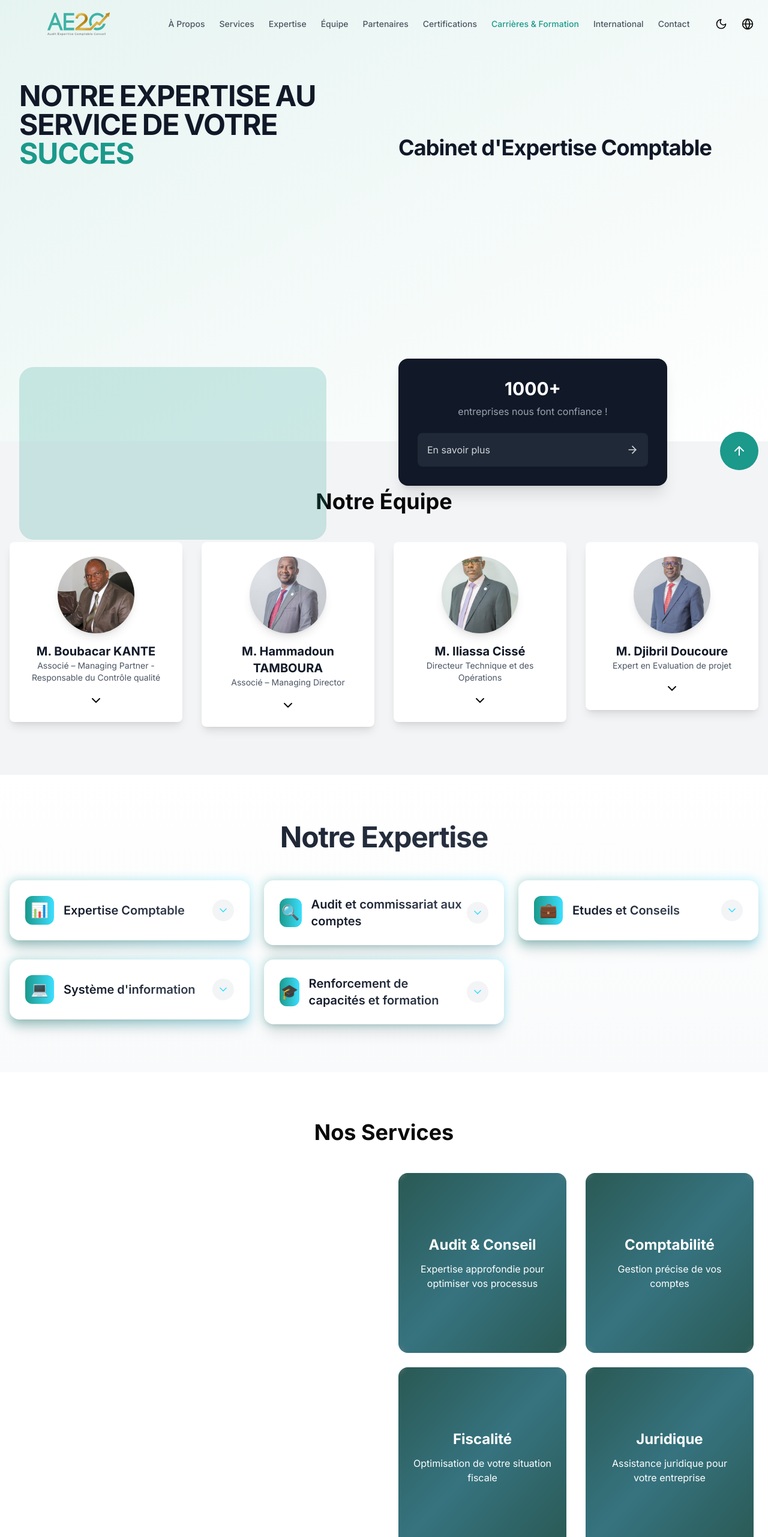
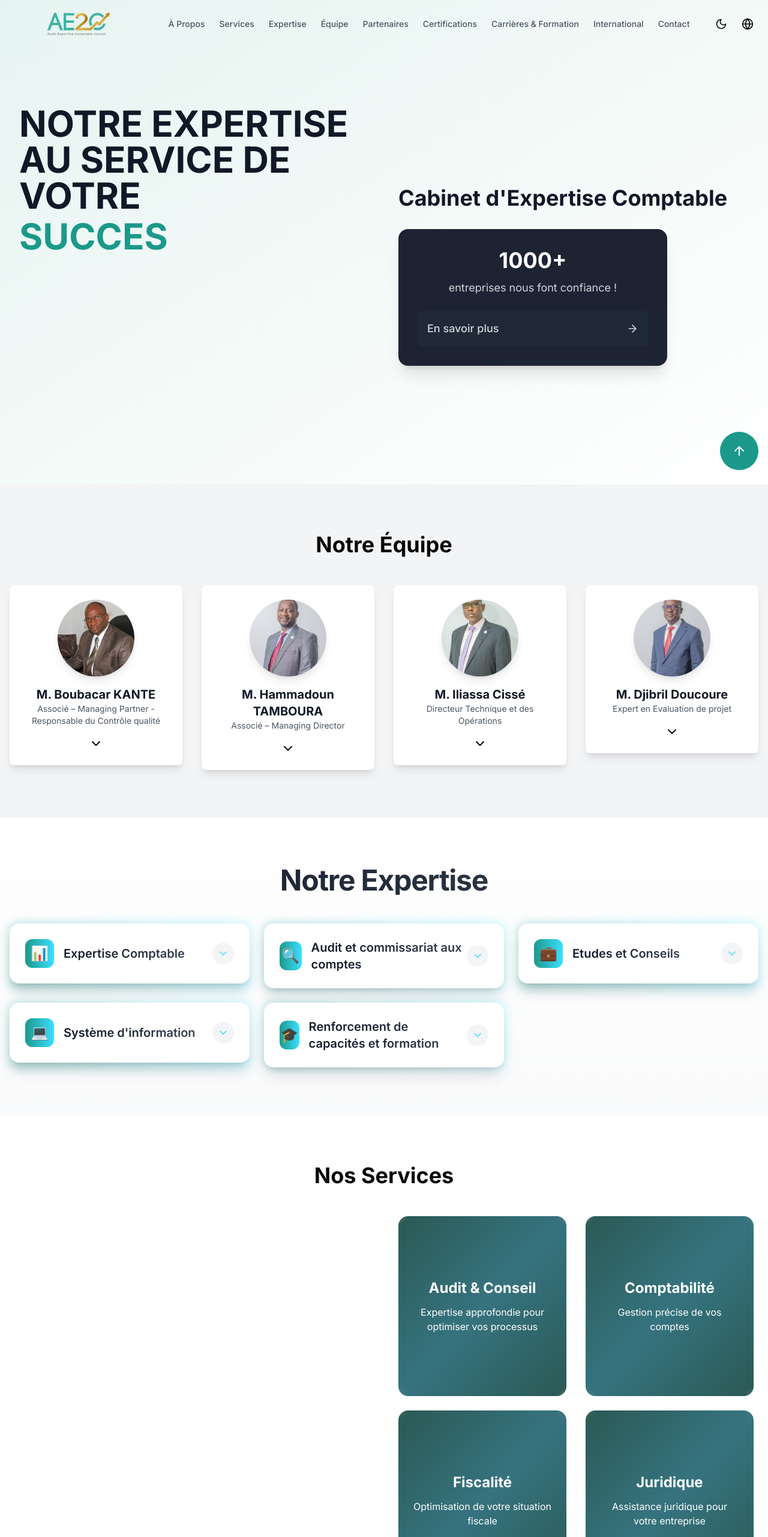
Before and after one commit to dinegamer/cabinetae2c, a Next.js app: page / in a window 1280 px wide. Shown: the top 2563 px of the page at 60% size. Built offline with nearby package versions, Linux system fonts and the light colour scheme.

Commit message:
Update .gitignore and re-install dependencies

```diff
--- a/src/app/components/HeroSection.tsx
+++ b/src/app/components/HeroSection.tsx
@@ -1,16 +1,21 @@
 "use client"
 
-import React from 'react'
+import React, { Suspense, lazy } from 'react'
 import { motion } from 'framer-motion'
 import { ArrowRight } from 'lucide-react'
-import dynamic from 'next/dynamic'
 
-const CreditCard3D = dynamic(() => import('./CreditCard3D'), {
-  ssr: false,
-  loading: () => (
-    <div className="w-full h-full min-h-[250px] bg-gradient-to-br from-[#1B998B]/10 to-[#3CDFFF]/10 rounded-xl animate-pulse" />
-  )
-})
+const CreditCard3D = lazy(() =>
+  import('./CreditCard3D').then(mod => {
+    return new Promise(resolve => {
+      // Add small delay to prevent immediate loading
+      setTimeout(() => resolve(mod), 100)
+    })
+  })
+)
+
+const LoadingPlaceholder = () => (
+  <div className="w-full h-full min-h-[250px] bg-gradient-to-br from-[#1B998B]/10 to-[#3CDFFF]/10 rounded-xl animate-pulse" />
+)
 
 interface HeroSectionProps {
   t: {
@@ -21,81 +26,81 @@ interface HeroSectionProps {
       learnMore: string
     }
   }
-  yOffset: any
+  yOffset: number
 }
 
 const HeroSection: React.FC<HeroSectionProps> = ({ t, yOffset }) => {
   return (
-    <section className="relative min-h-[calc(100vh-4rem)] flex items-center">
+    <section id="hero" className="relative min-h-screen pt-20 sm:pt-28 flex items-center">
       <div className="absolute inset-0 bg-gradient-to-br from-[#E6F4F1] to-white dark:from-gray-800 dark:to-gray-900" />
 
-      <div className="relative w-full max-w-7xl mx-auto px-4 sm:px-6 lg:px-8 py-12 sm:py-16 lg:py-20">
+      <div className="relative w-full max-w-7xl mx-auto px-4 sm:px-6 lg:px-8 py-8 sm:py-12 lg:py-16">
         <div className="grid gap-8 lg:gap-12 lg:grid-cols-2 items-center">
           {/* Left Column */}
           <motion.div
             className="flex flex-col space-y-6 sm:space-y-8"
-            initial={{ x: -50, opacity: 0 }}
-            animate={{ x: 0, opacity: 1 }}
-            transition={{ duration: 0.8, delay: 0.2 }}
+            initial={{ opacity: 0 }}
+            animate={{ opacity: 1 }}
+            transition={{ duration: 0.5 }}
           >
             <motion.h1
-              className="text-3xl sm:text-4xl lg:text-5xl font-bold leading-tight tracking-tight text-gray-900 dark:text-white"
+              className="text-4xl sm:text-5xl lg:text-6xl font-bold leading-tight text-gray-900 dark:text-white"
               initial={{ y: 20, opacity: 0 }}
               animate={{ y: 0, opacity: 1 }}
-              transition={{ duration: 0.6, delay: 0.3 }}
+              transition={{ duration: 0.5, delay: 0.2 }}
             >
-              {t.hero.title.split(' ').map((word, index) => (
-                <span key={index} className="inline-block mr-2">
-                  {word}
-                </span>
-              ))}
+              <span className="block mb-2">{t.hero.title}</span>
               <span className="text-[#1B998B] dark:text-[#3CDFFF]">SUCCES</span>
             </motion.h1>
 
             <motion.div
-              className="relative w-full aspect-[16/9] sm:aspect-[4/3] lg:aspect-[16/9] max-w-lg mx-auto lg:mx-0"
-              style={{ y: yOffset }}
-              initial={{ opacity: 0, scale: 0.95 }}
-              animate={{ opacity: 1, scale: 1 }}
-              transition={{ duration: 0.6, delay: 0.4 }}
+              className="relative w-full aspect-[16/9] max-w-lg mx-auto lg:mx-0"
+              style={{
+                transform: `translateY(${yOffset * 0.2}px)`,
+                transition: 'transform 0.1s linear'
+              }}
             >
-              <div className="absolute inset-0 rounded-3xl bg-[#1B998B]/20 dark:bg-[#3CDFFF]/20" />
-              <CreditCard3D />
+              <Suspense fallback={<LoadingPlaceholder />}>
+                <CreditCard3D />
+              </Suspense>
             </motion.div>
           </motion.div>
 
           {/* Right Column */}
           <motion.div
             className="flex flex-col space-y-8"
-            initial={{ x: 50, opacity: 0 }}
-            animate={{ x: 0, opacity: 1 }}
-            transition={{ duration: 0.8, delay: 0.2 }}
+            initial={{ opacity: 0 }}
+            animate={{ opacity: 1 }}
+            transition={{ duration: 0.5, delay: 0.1 }}
           >
             <motion.h2
-              className="text-2xl sm:text-3xl lg:text-4xl font-bold leading-tight tracking-tight text-gray-900 dark:text-white"
+              className="text-2xl sm:text-3xl lg:text-4xl font-bold leading-tight text-gray-900 dark:text-white"
               initial={{ y: 20, opacity: 0 }}
               animate={{ y: 0, opacity: 1 }}
-              transition={{ duration: 0.6, delay: 0.3 }}
+              transition={{ duration: 0.5, delay: 0.3 }}
             >
               {t.hero.subtitle}
             </motion.h2>
 
             <motion.div
               className="relative w-full max-w-md mx-auto lg:mx-0"
-              style={{ y: yOffset }}
-              initial={{ opacity: 0, scale: 0.95 }}
-              animate={{ opacity: 1, scale: 1 }}
-              transition={{ duration: 0.6, delay: 0.4 }}
+              style={{
+                transform: `translateY(${yOffset * 0.1}px)`,
+                transition: 'transform 0.1s linear'
+              }}
             >
-              <div className="rounded-2xl bg-gray-900 p-6 sm:p-8 text-white dark:bg-white dark:text-gray-900 shadow-xl">
+              <div className="rounded-2xl bg-gray-900/95 p-6 sm:p-8 text-white dark:bg-white/95 dark:text-gray-900 shadow-xl backdrop-blur-sm">
                 <div className="text-center">
-                  <div className="text-2xl sm:text-3xl font-bold">1000+</div>
-                  <div className="mt-2 text-sm sm:text-base text-gray-400 dark:text-gray-600">
+                  <div className="text-3xl sm:text-4xl font-bold">1000+</div>
+                  <div className="mt-3 text-base sm:text-lg text-gray-300 dark:text-gray-600">
                     {t.hero.trustText}
                   </div>
-                  <button className="mt-6 flex w-full items-center justify-between rounded-lg bg-gray-800 p-3 sm:p-4 text-gray-300 hover:bg-gray-700 dark:bg-gray-100 dark:text-gray-800 dark:hover:bg-gray-200 transition-colors">
-                    <span className="text-sm sm:text-base">{t.hero.learnMore}</span>
-                    <ArrowRight className="h-4 w-4 sm:h-5 sm:w-5" />
+                  <button
+                    className="mt-6 flex w-full items-center justify-between rounded-lg bg-gray-800 p-4 text-gray-300 hover:bg-gray-700 dark:bg-gray-100 dark:text-gray-800 dark:hover:bg-gray-200 transition-colors"
+                    onClick={() => document.getElementById('services')?.scrollIntoView({ behavior: 'smooth' })}
+                  >
+                    <span className="text-base sm:text-lg font-medium">{t.hero.learnMore}</span>
+                    <ArrowRight className="h-5 w-5" />
                   </button>
                 </div>
               </div>
--- a/src/app/components/ServiceCard.tsx
+++ b/src/app/components/ServiceCard.tsx
@@ -14,20 +14,18 @@ interface ServiceCardProps {
 const ServiceCard: React.FC<ServiceCardProps> = ({ title, description, index, active, onClick }) => {
   return (
     <motion.div
-      className="relative h-[250px] sm:h-[300px] w-full sm:w-[280px] overflow-hidden cursor-pointer transform-gpu"
+      className="relative h-[250px] sm:h-[300px] w-full sm:w-[280px] overflow-hidden cursor-pointer transform-gpu rounded-2xl"
       initial={{ opacity: 0, y: 20 }}
       whileInView={{ opacity: 1, y: 0 }}
-      viewport={{ once: true }}
-      transition={{ delay: index * 0.1 }}
+      viewport={{ once: true, margin: "-50px" }}
+      transition={{ duration: 0.4, delay: index * 0.1 }}
+      onClick={onClick}
       style={{
-        transform: `perspective(1000px) rotateY(${(index - active) * 10}deg)`,
-        transition: 'transform 0.4s ease-out, opacity 0.4s ease-out',
         opacity: active ? 1 : 0.7,
       }}
-      onClick={onClick}
     >
-      <div className="absolute inset-0 bg-gradient-to-br from-[#1B998B] via-[#3CDFFF] to-[#1B998B] opacity-75 rounded-2xl" />
-      <div className="absolute inset-0 bg-black/50 backdrop-blur-sm rounded-2xl" />
+      <div className="absolute inset-0 bg-gradient-to-br from-[#1B998B] via-[#3CDFFF] to-[#1B998B] opacity-75" />
+      <div className="absolute inset-0 bg-black/50 backdrop-blur-sm" />
       <div className="absolute inset-0 flex flex-col items-center justify-center p-4 sm:p-6 text-white">
         <h3 className="mb-3 text-xl sm:text-2xl font-bold">{title}</h3>
         <p className="text-sm sm:text-base text-center">{description}</p>
--- a/src/app/components/ServicesSection.tsx
+++ b/src/app/components/ServicesSection.tsx
@@ -7,14 +7,12 @@ import ServiceCard from './ServiceCard'
 const LargeScene3D = lazy(() =>
   import('./LargeScene3D').then(mod => {
     return new Promise(resolve => {
-      setTimeout(() => {
-        resolve(mod)
-      }, 100)
+      setTimeout(() => resolve(mod), 100)
     })
   })
 )
 
-const LoadingFallback = () => (
+const LoadingPlaceholder = () => (
   <div className="w-full h-full min-h-[400px] bg-gradient-to-br from-[#1B998B]/10 to-[#3CDFFF]/10 rounded-xl animate-pulse" />
 )
 
@@ -39,7 +37,7 @@ interface ServicesSectionProps {
 }
 
 const ServicesSection: React.FC<ServicesSectionProps> = ({ t }) => {
-  const [activeServiceCard, setActiveServiceCard] = useState(0);
+  const [activeServiceCard, setActiveServiceCard] = useState(0)
 
   const services = [
     { title: t.services.audit, description: t.services.auditDesc },
@@ -48,7 +46,7 @@ const ServicesSection: React.FC<ServicesSectionProps> = ({ t }) => {
     { title: t.services.legal, description: t.services.legalDesc },
     { title: t.services.social, description: t.services.socialDesc },
     { title: t.services.digital, description: t.services.digitalDesc }
-  ];
+  ]
 
   return (
     <section id="services" className="py-16 sm:py-20 bg-white dark:bg-gray-900">
@@ -66,13 +64,13 @@ const ServicesSection: React.FC<ServicesSectionProps> = ({ t }) => {
         <div className="flex flex-col lg:flex-row items-center justify-between gap-12">
           <motion.div
             className="w-full lg:w-1/2"
-            initial={{ opacity: 0, x: -20 }}
-            whileInView={{ opacity: 1, x: 0 }}
+            initial={{ opacity: 0 }}
+            whileInView={{ opacity: 1 }}
             viewport={{ once: true }}
             transition={{ duration: 0.4 }}
           >
             <div className="relative h-[300px] sm:h-[400px] lg:h-[600px]">
-              <Suspense fallback={<LoadingFallback />}>
+              <Suspense fallback={<LoadingPlaceholder />}>
                 <LargeScene3D />
               </Suspense>
             </div>
@@ -80,8 +78,8 @@ const ServicesSection: React.FC<ServicesSectionProps> = ({ t }) => {
 
           <motion.div
             className="w-full lg:w-1/2"
-            initial={{ opacity: 0, x: 20 }}
-            whileInView={{ opacity: 1, x: 0 }}
+            initial={{ opacity: 0 }}
+            whileInView={{ opacity: 1 }}
             viewport={{ once: true }}
             transition={{ duration: 0.4 }}
           >
@@ -101,7 +99,7 @@ const ServicesSection: React.FC<ServicesSectionProps> = ({ t }) => {
         </div>
       </div>
     </section>
-  );
+  )
 }
 
 export default ServicesSection
```
